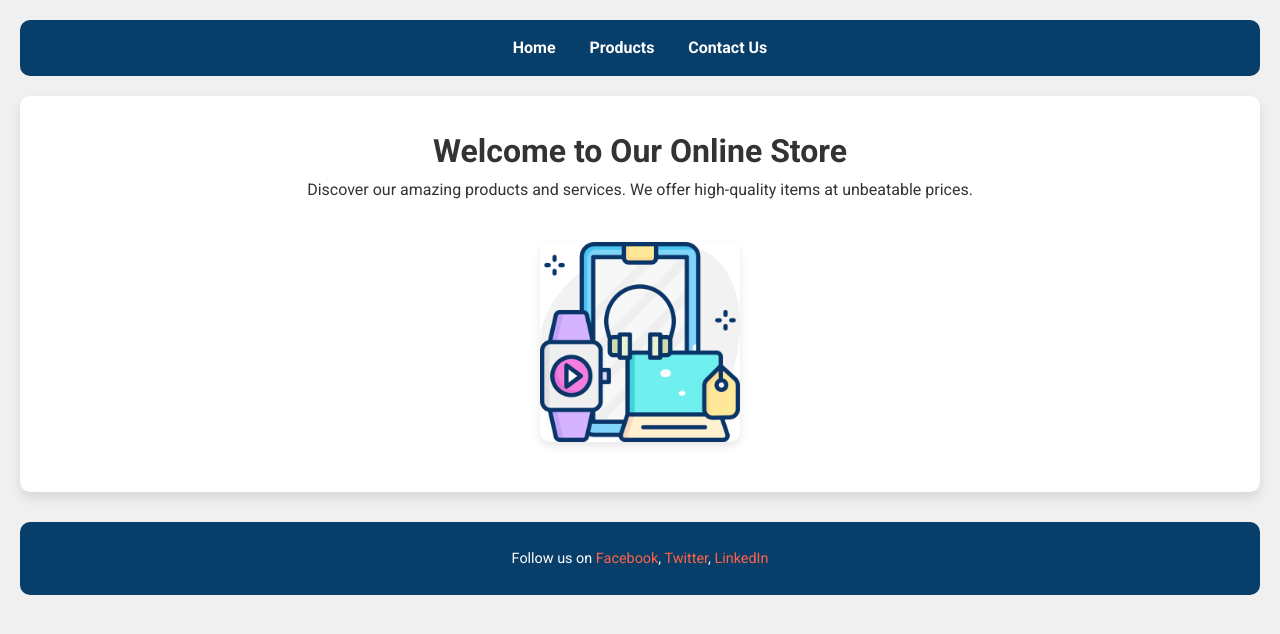
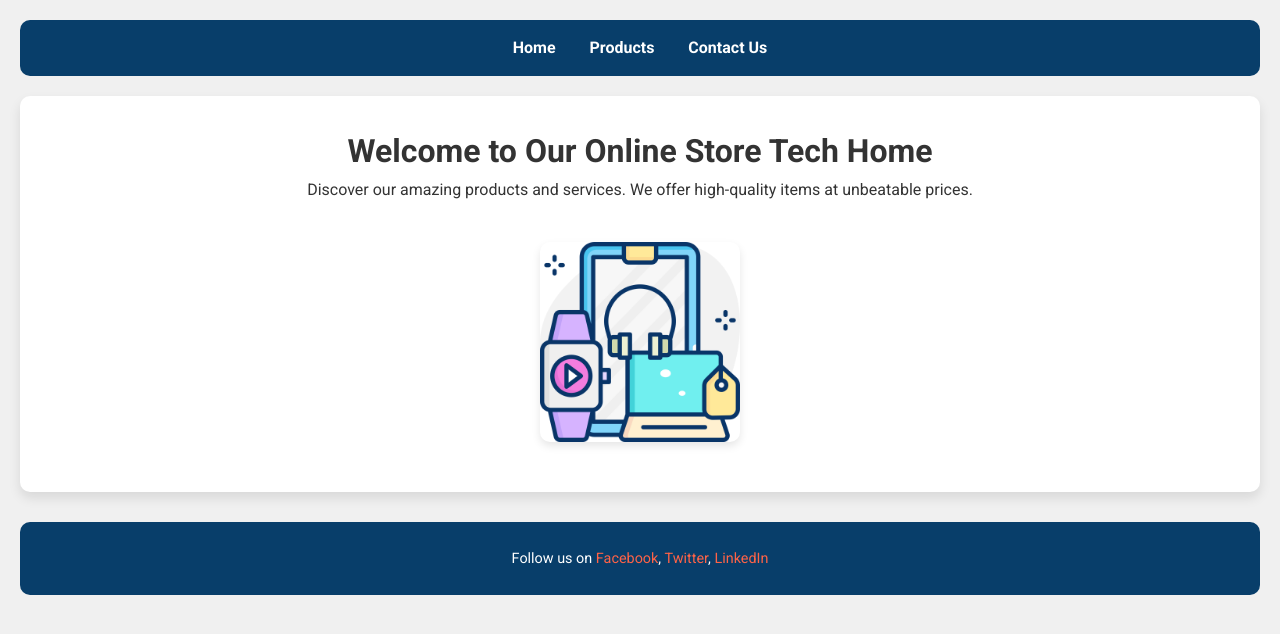
Before and after one commit to sadiaafrin77/Mid_MIS455, a plain HTML site: page index.html in a window 1280 px wide. Drawn offline with Linux system fonts and the light colour scheme.

Commit message:
Added home page content

```diff
--- a/index.html
+++ b/index.html
@@ -21,7 +21,7 @@
 
     <main class="content flex-container">
         <div class="welcome-text">
-            <h1>Welcome to Our Online Store</h1>
+            <h1>Welcome to Our Online Store Tech Home</h1>
             <p>Discover our amazing products and services. We offer high-quality items at unbeatable prices.</p>
         </div>
         <img src="1.png" alt=" " class="small">
```
